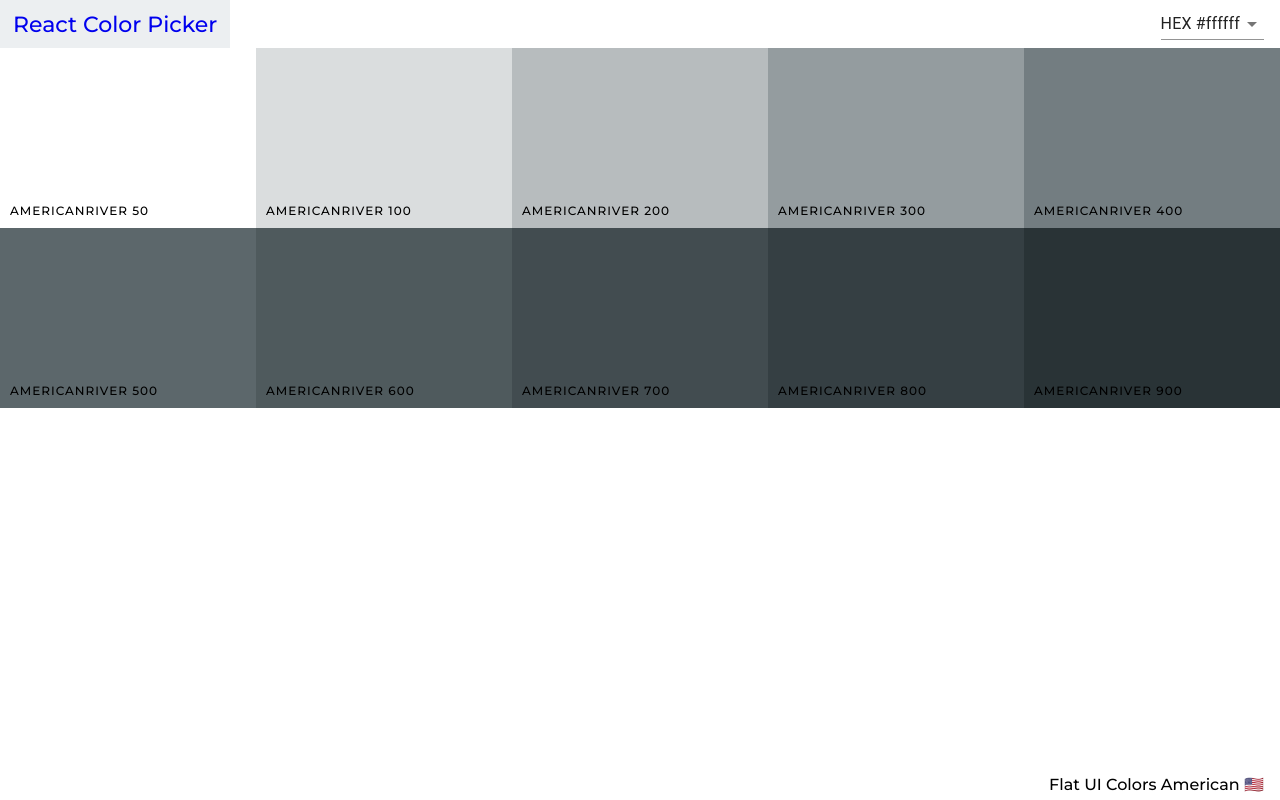
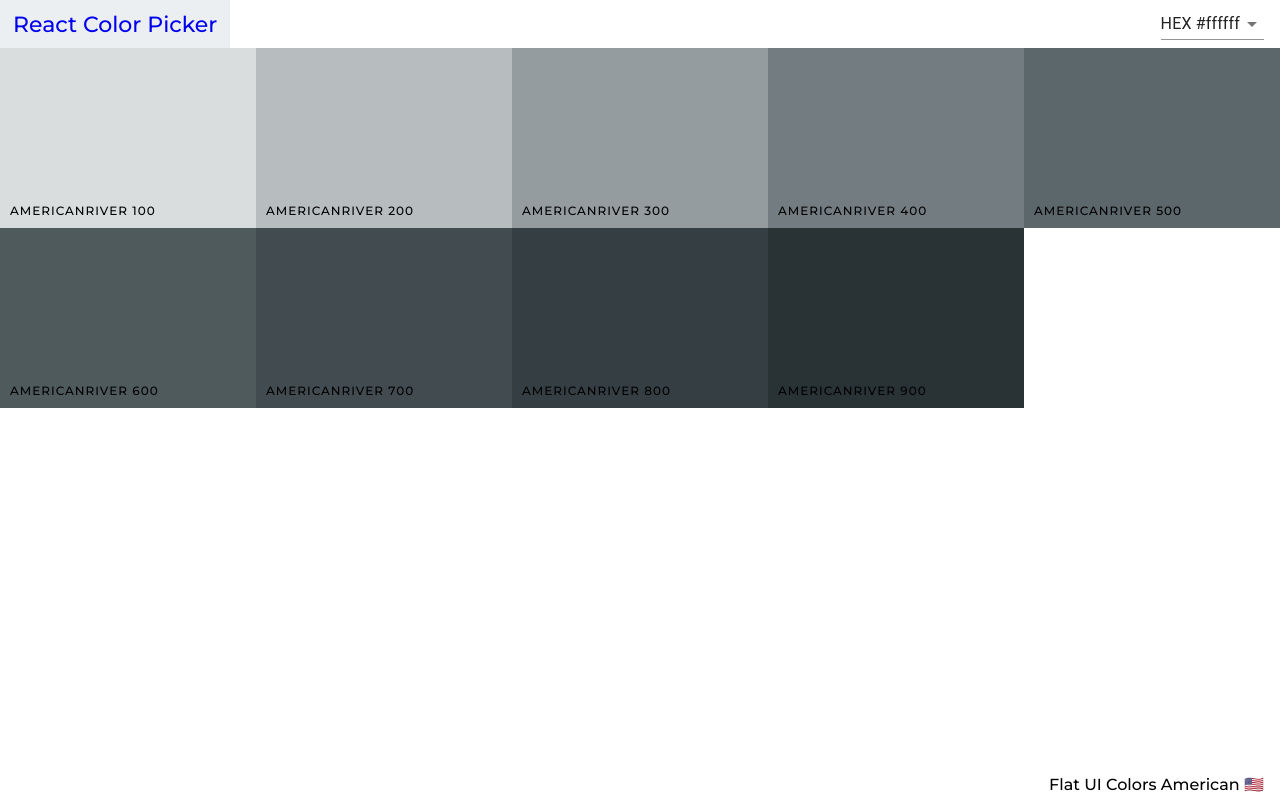
Before and after one commit to rookiemonkey/colorpalettes, a React (Create React App) app: page /palette/flat-ui-colors-american/americanriver in a window 1280 px wide. Built offline with nearby package versions, Linux system fonts and the light colour scheme.

Commit message:
removed the level 50 shade for single color since it looks white for all colors

```diff
--- a/src/components/PaletteSingle.js
+++ b/src/components/PaletteSingle.js
@@ -45,6 +45,7 @@ class PaletteSingle extends Component {
         if (!this.props.palette) { return (<Redirect to="/" />) }
         const { paletteName, emoji, colors, id } = this.props.palette;
         const b = this._shades.map(c => {
+            if (c.hex === '#ffffff') return null
             return (
                 <ColorBoxSingle
                     key={shortid.generate()}
```
